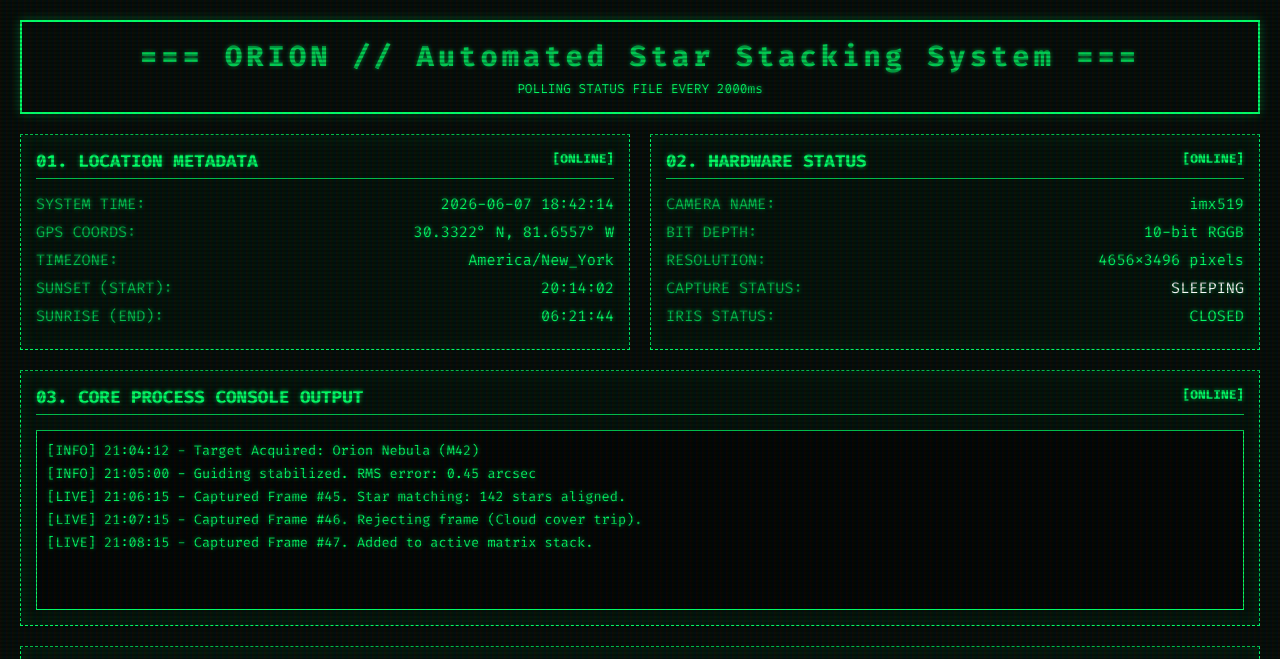
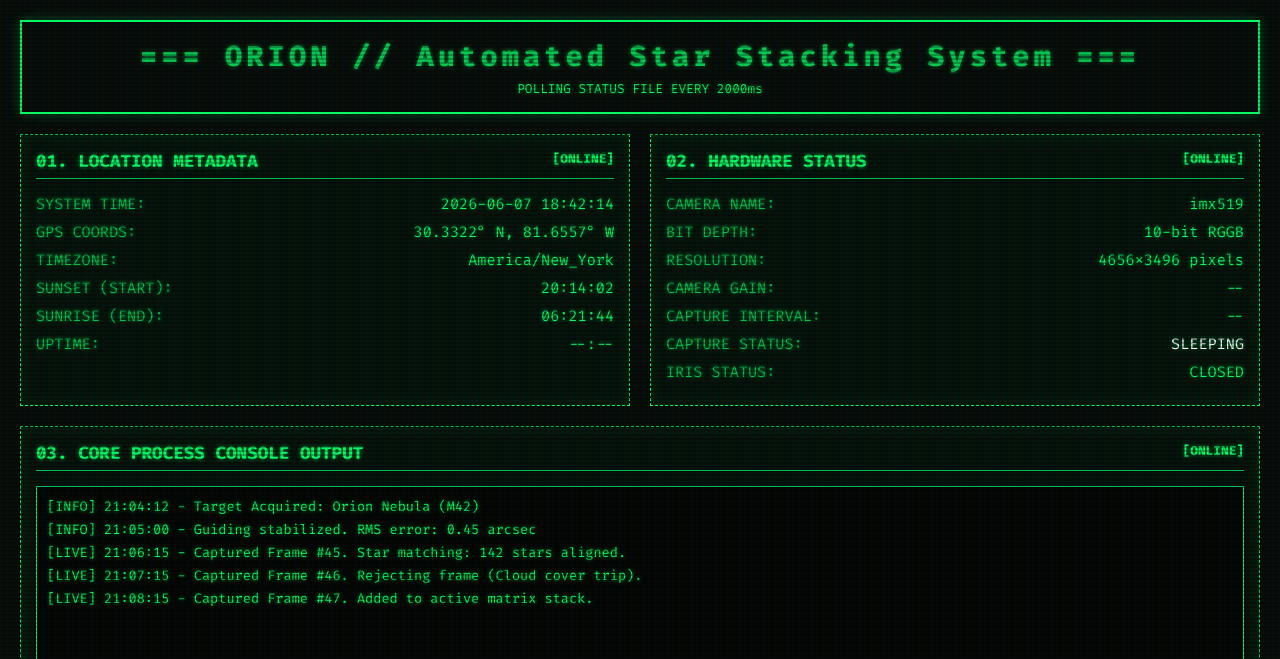
Before and after one commit to DAM-Labs/orion, a plain HTML site: page web/index.html in a window 1280 px wide. Shown: the top 659 px of the page. Drawn offline with Linux system fonts and the light colour scheme; no server answers.

Commit message:
web changes

```diff
--- a/web/index.html
+++ b/web/index.html
@@ -193,6 +193,8 @@
             <div class="data-row"><span class="data-label">TIMEZONE:</span> <span id="loc-tz">--</span></div>
             <div class="data-row"><span class="data-label">SUNSET (START):</span> <span id="loc-sunset">--:--</span></div>
             <div class="data-row"><span class="data-label">SUNRISE (END):</span> <span id="loc-sunrise">--:--</span></div>
+            <div class="data-row"><span class="data-label">UPTIME:</span> <span id="loc-uptime">--:--</span></div>
+
         </section>
 
         <section>
@@ -200,6 +202,8 @@
             <div class="data-row"><span class="data-label">CAMERA NAME:</span> <span id="cam-name">--</span></div>
             <div class="data-row"><span class="data-label">BIT DEPTH:</span> <span id="cam-depth">--</span></div>
             <div class="data-row"><span class="data-label">RESOLUTION:</span> <span id="cam-resolution">--</span></div>
+            <div class="data-row"><span class="data-label">CAMERA GAIN:</span> <span id="cam-gain">--</span></div>
+            <div class="data-row"><span class="data-label">CAPTURE INTERVAL:</span> <span id="cam-interval">--</span></div>
             <div class="data-row"><span class="data-label">CAPTURE STATUS:</span> <span id="cam-capture" style="color: #fff;">--</span></div>
             <div class="data-row"><span class="data-label">IRIS STATUS:</span> <span id="cam-iris">--</span></div>
         </section>
```
